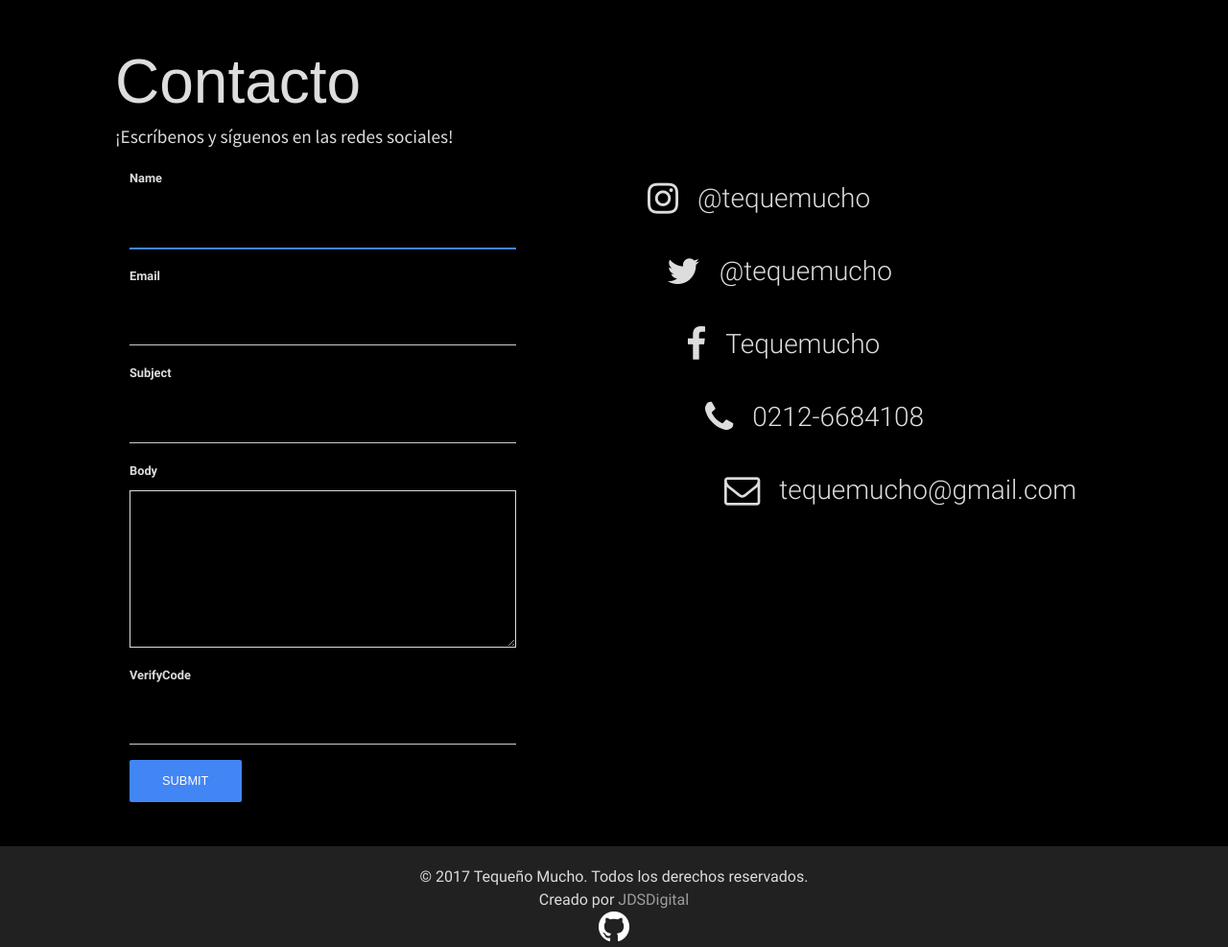
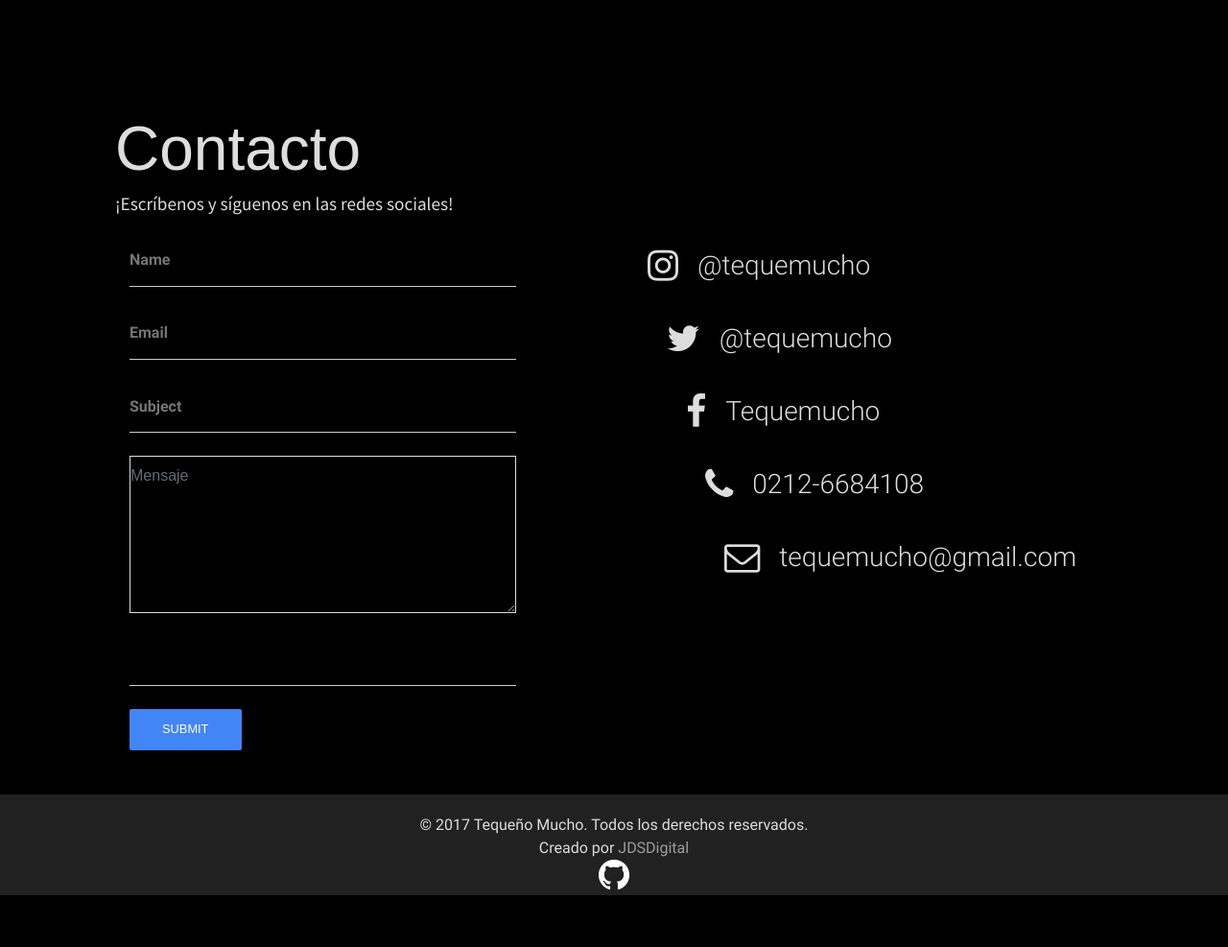
Before and after one commit to JDSDigital/tequemucho.com, a Yii app: template views/site/contact.php in a window 1280 px wide. Shown: the whole page at 96% size. After the commit the page ends 933 px from the top, so only its background shows below. Run offline with PHP 8.4 and a stand-in for Yii, Linux system fonts and the light colour scheme; the template is opened without the code that fills it, so the values that code supplies are empty; form fields are guessed from the names that the template uses; some libraries are stand-ins or nearby versions; some web fonts are replaced.

Commit message:
Fixed Contact page and carousel indicators

```diff
--- a/controllers/SiteController.php
+++ b/controllers/SiteController.php
@@ -114,12 +114,12 @@ class SiteController extends Controller
     }
 
     /**
-     * Displays about page.
+     * Displays gallery page.
      *
      * @return string
      */
-    public function actionAbout()
+    public function actionGallery()
     {
-        return $this->render('about');
+        return $this->render('gallery');
     }
 }
--- a/views/layouts/main.php
+++ b/views/layouts/main.php
@@ -48,11 +48,6 @@ AppAsset::register($this);
                 'options' => ['class' => 'list-inline-item'],
             ],
             [
-                'label' => 'Quienes Somos',
-                'url' => ['/site/about'],
-                'options' => ['class' => 'list-inline-item'],
-            ],
-            [
                 'label' => 'Contacto',
                 'url' => ['/site/contact'],
                 'options' => ['class' => 'list-inline-item'],
--- a/views/site/contact.php
+++ b/views/site/contact.php
@@ -28,19 +28,24 @@ $this->params['breadcrumbs'][] = $this->title;
                 <div class="col-lg-5">
 
                     <?php $form = ActiveForm::begin(['id' => 'contact-form']); ?>
-
-                        <?= $form->field($model, 'name')->textInput(['autofocus' => true]) ?>
-
-                        <?= $form->field($model, 'email') ?>
-
-                        <?= $form->field($model, 'subject') ?>
-
-                        <?= $form->field($model, 'body')->textarea(['rows' => 6]) ?>
-
-                        <?= $form->field($model, 'verifyCode')->widget(Captcha::className(), [
-                            'template' => '<div class="row"><div class="col-xs-6 p0">{input}</div><div class="col-xs-3">{image}</div></div>',
-                        ]) ?>
-
+                        <div class="md-form">
+                            <?= $form->field($model, 'name') ?>
+                        </div>
+                        <div class="md-form">
+                            <?= $form->field($model, 'email') ?>
+                        </div>
+                        <div class="md-form">
+                            <?= $form->field($model, 'subject') ?>
+                        </div>
+                        <div class="md-form">
+                            <?= $form->field($model, 'body')->textarea(['rows' => 6, 'placeholder' => 'Mensaje'])->label(false) ?>
+                        </div>
+                        <div class="md-form">
+                            <?= $form->field($model, 'verifyCode')->widget(Captcha::className(), [
+                                'template' => '<div class="row"><div class="col-xs-6 p0">{input}</div><div class="col-xs-3">{image}</div></div>',
+                                'options' => ['placeholder' => 'Código de verificación'],
+                            ])->label(false) ?>
+                        </div>
                         <div class="form-group">
                             <?= Html::submitButton('Submit', ['class' => 'btn btn-primary m0a', 'name' => 'contact-button']) ?>
                         </div>
--- a/web/css/site.css
+++ b/web/css/site.css
@@ -15,7 +15,7 @@ body {
 
 .carousel,
 .carousel-item,
-.active {
+.carousel-inner > .active {
     height: 100%;
 }
 .carousel-item h1 {
@@ -76,6 +76,9 @@ body {
 .p0 {
     padding: 0;
 }
+.p20 {
+    padding: 20px;
+}
 .m20 {
     margin: 20px;
 }
@@ -99,6 +102,12 @@ body {
     color: #FFF !important;
 }
 .control-label {
+    color: #DDD;
+}
+.md-form {
+    color: #FFF;
+}
+.md-form > label {
     color: #DDD;
 }
 #contact-form {
@@ -268,5 +277,9 @@ a.desc:after {
 }
 .site-contact {
     /*background-color: #111;*/
-    padding: 30px 50px 30px 50px;
+    padding: 100px 50px 30px 50px;
 }
+.site-gallery {
+    /*background-color: #111;*/
+    padding: 100px 50px 30px 50px;
+}
```
Also changed, not shown: views/site/about.php (deleted, +0 -18 lines), views/site/gallery.php (added, +17 -0 lines), views/site/index.php (+7 -7 lines).
